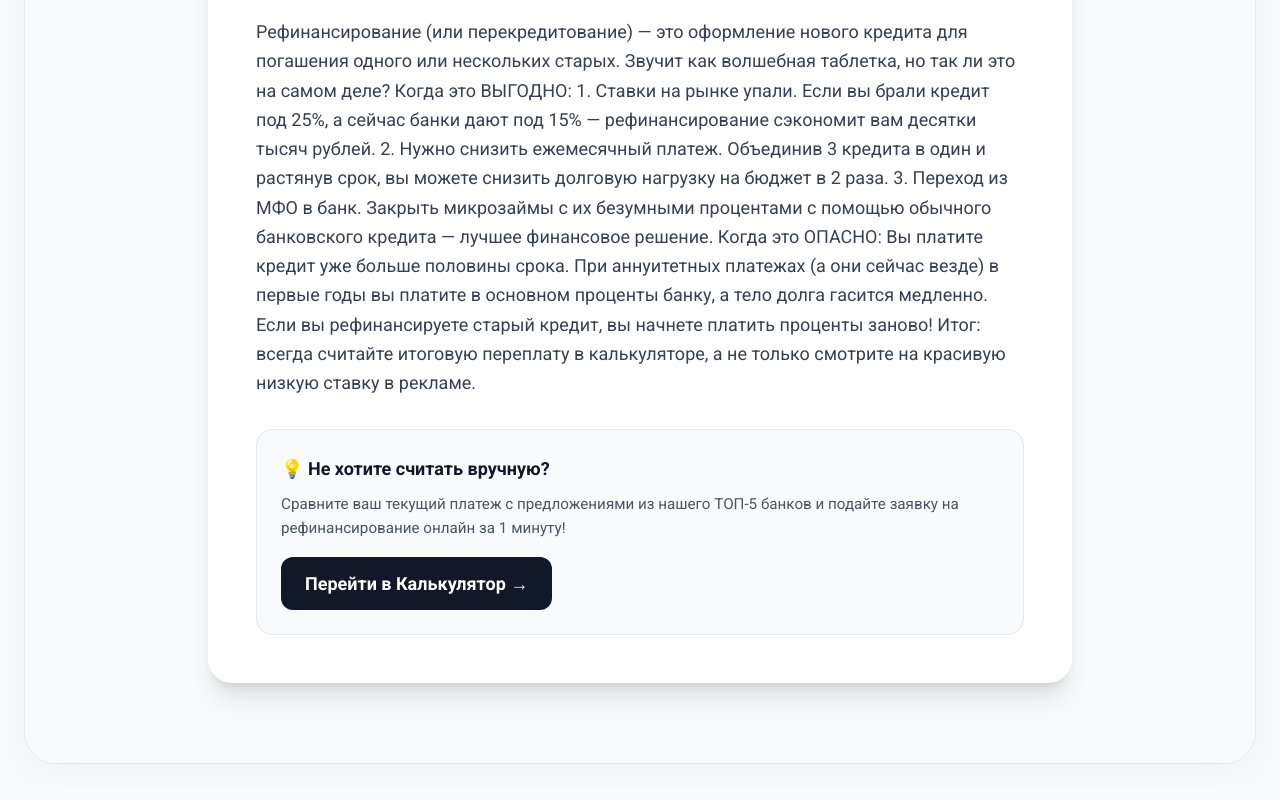
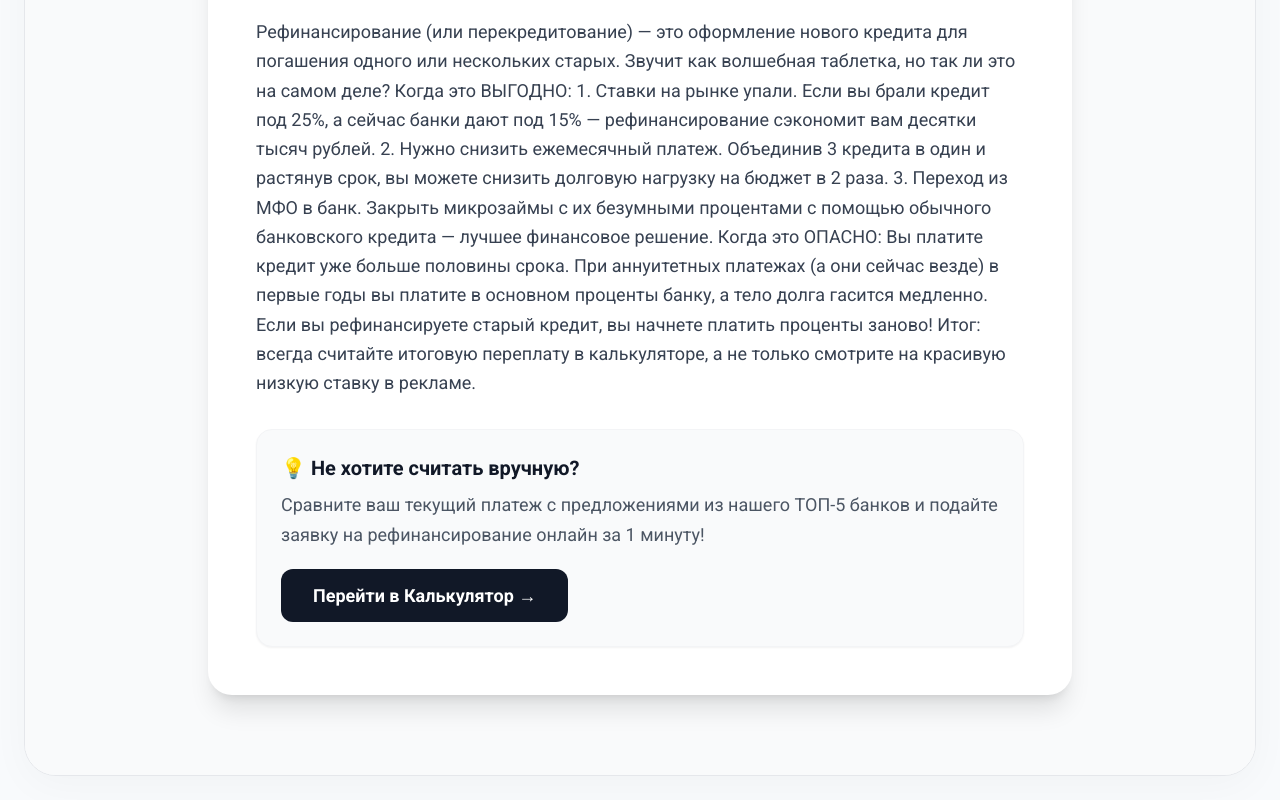
Before and after one commit to Gogih43/finprosto-1, a Next.js app: page /article/1 in a window 1280 px wide. Shown: the part 584-1384 px from the top of the page. Built offline with nearby package versions, Linux system fonts and the light colour scheme.

Commit message:
add 8 complete articles with SEO links

```diff
--- a/data/articles.ts
+++ b/data/articles.ts
@@ -20,10 +20,10 @@ export const articlesData = [
 
       Итог: всегда считайте итоговую переплату в калькуляторе, а не только смотрите на красивую низкую ставку в рекламе.
 
-      <div style="margin-top: 2rem; padding: 1.5rem; background-color: #f8fafc; border: 1px solid #e2e8f0; border-radius: 1rem;">
-        <h4 style="font-size: 1.125rem; font-weight: 700; margin-bottom: 0.5rem; color: #111827;">💡 Не хотите считать вручную?</h4>
-        <p style="color: #4b5563; margin-bottom: 1rem; font-size: 0.95rem;">Сравните ваш текущий платеж с предложениями из нашего ТОП-5 банков и подайте заявку на рефинансирование онлайн за 1 минуту!</p>
-        <a href="/#calculator" style="display: inline-block; background-color: #111827; color: #ffffff; font-weight: 600; padding: 0.75rem 1.5rem; border-radius: 0.75rem; text-decoration: none; transition: 0.3s;">Перейти в Калькулятор →</a>
+      <div class="mt-8 p-6 bg-gray-50 border border-gray-100 rounded-2xl shadow-sm">
+        <h4 class="text-xl font-bold text-gray-900 mb-2">💡 Не хотите считать вручную?</h4>
+        <p class="text-gray-600 mb-5">Сравните ваш текущий платеж с предложениями из нашего ТОП-5 банков и подайте заявку на рефинансирование онлайн за 1 минуту!</p>
+        <a href="/#calculator" class="inline-block bg-gray-900 hover:bg-indigo-600 text-white font-bold py-3 px-8 rounded-xl transition-colors duration-300">Перейти в Калькулятор &rarr;</a>
       </div>
     `
   },
@@ -46,10 +46,10 @@ export const articlesData = [
       2. Возьмите рассрочку на чайник. Самый простой способ показать банкам, что вы исправились — купить дешевую технику в рассрочку и погасить её без просрочек.
       3. Откройте зарплатный проект. Банк, на карту которого вы стабильно получаете деньги, доверяет вам гораздо больше остальных.
 
-      <div style="margin-top: 2rem; padding: 1.5rem; background-color: #f8fafc; border: 1px solid #e2e8f0; border-radius: 1rem;">
-        <h4 style="font-size: 1.125rem; font-weight: 700; margin-bottom: 0.5rem; color: #111827;">💳 Нужен быстрый способ поднять рейтинг?</h4>
-        <p style="color: #4b5563; margin-bottom: 1rem; font-size: 0.95rem;">Оформите бесплатную кредитную карту и совершайте мелкие покупки, гася долг в льготный период. Уралсиб и Т-Банк часто одобряют даже с низким рейтингом.</p>
-        <a href="/#credit-cards" style="display: inline-block; background-color: #111827; color: #ffffff; font-weight: 600; padding: 0.75rem 1.5rem; border-radius: 0.75rem; text-decoration: none;">Выбрать кредитную карту →</a>
+      <div class="mt-8 p-6 bg-gray-50 border border-gray-100 rounded-2xl shadow-sm">
+        <h4 class="text-xl font-bold text-gray-900 mb-2">💳 Нужен быстрый способ поднять рейтинг?</h4>
+        <p class="text-gray-600 mb-5">Оформите бесплатную кредитную карту и совершайте мелкие покупки, гася долг в льготный период. Уралсиб и Т-Банк часто одобряют даже с низким рейтингом.</p>
+        <a href="/#credit-cards" class="inline-block bg-gray-900 hover:bg-indigo-600 text-white font-bold py-3 px-8 rounded-xl transition-colors duration-300">Выбрать кредитную карту &rarr;</a>
       </div>
     `
   },
@@ -72,10 +72,10 @@ export const articlesData = [
 
       Совет профи: Уменьшайте платеж, но продолжайте платить старую сумму. Так вы получите математическую выгоду и психологическую безопасность.
 
-      <div style="margin-top: 2rem; padding: 1.5rem; background-color: #f8fafc; border: 1px solid #e2e8f0; border-radius: 1rem;">
-        <h4 style="font-size: 1.125rem; font-weight: 700; margin-bottom: 0.5rem; color: #111827;">🏠 Ищете выгодные условия для покупки жилья?</h4>
-        <p style="color: #4b5563; margin-bottom: 1rem; font-size: 0.95rem;">Мы собрали все актуальные льготные программы (Семейная, IT-ипотека, Новостройки) с максимальным шансом одобрения в одном месте.</p>
-        <a href="/#mortgage" style="display: inline-block; background-color: #111827; color: #ffffff; font-weight: 600; padding: 0.75rem 1.5rem; border-radius: 0.75rem; text-decoration: none;">Посмотреть ставки по Ипотеке →</a>
+      <div class="mt-8 p-6 bg-gray-50 border border-gray-100 rounded-2xl shadow-sm">
+        <h4 class="text-xl font-bold text-gray-900 mb-2">🏠 Ищете выгодные условия для покупки жилья?</h4>
+        <p class="text-gray-600 mb-5">Мы собрали все актуальные льготные программы (Семейная, IT-ипотека, Новостройки) с максимальным шансом одобрения в одном месте.</p>
+        <a href="/#mortgage" class="inline-block bg-gray-900 hover:bg-indigo-600 text-white font-bold py-3 px-8 rounded-xl transition-colors duration-300">Сравнить ставки по ипотеке &rarr;</a>
       </div>
     `
   },
@@ -98,10 +98,10 @@ export const articlesData = [
       2. Привлеките созаемщика с хорошей КИ.
       3. Рассмотрите кредит под залог автомобиля.
 
-      <div style="margin-top: 2rem; padding: 1.5rem; background-color: #fef2f2; border: 1px solid #fecaca; border-radius: 1rem;">
-        <h4 style="font-size: 1.125rem; font-weight: 700; margin-bottom: 0.5rem; color: #991b1b;">⚖️ Ситуация вышла из-под контроля?</h4>
-        <p style="color: #7f1d1d; margin-bottom: 1rem; font-size: 0.95rem;">Если банки уже отказывают в кредитах, а коллекторы не дают покоя, государство позволяет законно списать долги по закону 127-ФЗ.</p>
-        <a href="/#bankruptcy" style="display: inline-block; background-color: #b91c1c; color: #ffffff; font-weight: 600; padding: 0.75rem 1.5rem; border-radius: 0.75rem; text-decoration: none;">Пройти тест на списание долгов →</a>
+      <div class="mt-8 p-6 bg-gray-50 border border-gray-100 rounded-2xl shadow-sm">
+        <h4 class="text-xl font-bold text-gray-900 mb-2">⚖️ Ситуация вышла из-под контроля?</h4>
+        <p class="text-gray-600 mb-5">Если банки уже отказывают в кредитах, а коллекторы не дают покоя, государство позволяет законно списать долги по закону 127-ФЗ.</p>
+        <a href="/#bankruptcy" class="inline-block bg-gray-900 hover:bg-indigo-600 text-white font-bold py-3 px-8 rounded-xl transition-colors duration-300">Пройти тест на списание долгов &rarr;</a>
       </div>
     `
   },
@@ -126,10 +126,10 @@ export const articlesData = [
       Что выбрать в итоге?
       Если вы покупаете подержанное авто с рук — берите потребительский кредит. Если берете новую машину из салона — оформляйте автокредит.
 
-      <div style="margin-top: 2rem; padding: 1.5rem; background-color: #f8fafc; border: 1px solid #e2e8f0; border-radius: 1rem;">
-        <h4 style="font-size: 1.125rem; font-weight: 700; margin-bottom: 0.5rem; color: #111827;">🚗 Планируете покупку авто?</h4>
-        <p style="color: #4b5563; margin-bottom: 1rem; font-size: 0.95rem;">Мы собрали ТОП предложений от банков, которые выдают автокредиты на подержанные и новые машины без залога ПТС и КАСКО.</p>
-        <a href="/#autoloans" style="display: inline-block; background-color: #111827; color: #ffffff; font-weight: 600; padding: 0.75rem 1.5rem; border-radius: 0.75rem; text-decoration: none;">Подобрать автокредит →</a>
+      <div class="mt-8 p-6 bg-gray-50 border border-gray-100 rounded-2xl shadow-sm">
+        <h4 class="text-xl font-bold text-gray-900 mb-2">🚗 Планируете покупку авто?</h4>
+        <p class="text-gray-600 mb-5">Мы собрали ТОП предложений от банков, которые выдают автокредиты на подержанные и новые машины без залога ПТС и КАСКО.</p>
+        <a href="/#autoloans" class="inline-block bg-gray-900 hover:bg-indigo-600 text-white font-bold py-3 px-8 rounded-xl transition-colors duration-300">Подобрать автокредит &rarr;</a>
       </div>
     `
   },
@@ -150,10 +150,10 @@ export const articlesData = [
 
       Итог: Вы не заплатили банку ни рубля процентов, но получили кэшбэк за покупки и проценты по вкладу. За год такая схема может приносить от 20 до 50 тысяч рублей пассивного дохода!
 
-      <div style="margin-top: 2rem; padding: 1.5rem; background-color: #f8fafc; border: 1px solid #e2e8f0; border-radius: 1rem;">
-        <h4 style="font-size: 1.125rem; font-weight: 700; margin-bottom: 0.5rem; color: #111827;">💸 Хотите попробовать схему?</h4>
-        <p style="color: #4b5563; margin-bottom: 1rem; font-size: 0.95rem;">Для этого нужна карта с длинным льготным периодом и бесплатным обслуживанием. Мы отобрали лучшие варианты.</p>
-        <a href="/#credit-cards" style="display: inline-block; background-color: #111827; color: #ffffff; font-weight: 600; padding: 0.75rem 1.5rem; border-radius: 0.75rem; text-decoration: none;">Выбрать карту для кешбэка →</a>
+      <div class="mt-8 p-6 bg-gray-50 border border-gray-100 rounded-2xl shadow-sm">
+        <h4 class="text-xl font-bold text-gray-900 mb-2">💸 Хотите попробовать схему?</h4>
+        <p class="text-gray-600 mb-5">Для этого нужна карта с длинным льготным периодом и бесплатным обслуживанием. Мы отобрали лучшие варианты.</p>
+        <a href="/#credit-cards" class="inline-block bg-gray-900 hover:bg-indigo-600 text-white font-bold py-3 px-8 rounded-xl transition-colors duration-300">Выбрать карту для кешбэка &rarr;</a>
       </div>
     `
   },
@@ -179,10 +179,10 @@ export const articlesData = [
 
       Банкротство — это не клеймо, а законный способ начать финансовую жизнь с чистого листа.
 
-      <div style="margin-top: 2rem; padding: 1.5rem; background-color: #fef2f2; border: 1px solid #fecaca; border-radius: 1rem;">
-        <h4 style="font-size: 1.125rem; font-weight: 700; margin-bottom: 0.5rem; color: #991b1b;">🛡️ Узнайте, подходите ли вы под закон 127-ФЗ</h4>
-        <p style="color: #7f1d1d; margin-bottom: 1rem; font-size: 0.95rem;">Ответьте на 3 простых вопроса в нашем онлайн-тесте и получите список проверенных юристов с гарантией результата.</p>
-        <a href="/#bankruptcy" style="display: inline-block; background-color: #b91c1c; color: #ffffff; font-weight: 600; padding: 0.75rem 1.5rem; border-radius: 0.75rem; text-decoration: none;">Узнать шансы на списание →</a>
+      <div class="mt-8 p-6 bg-gray-50 border border-gray-100 rounded-2xl shadow-sm">
+        <h4 class="text-xl font-bold text-gray-900 mb-2">🛡️ Узнайте, подходите ли вы под закон 127-ФЗ</h4>
+        <p class="text-gray-600 mb-5">Ответьте на 3 простых вопроса в нашем онлайн-тесте и получите список проверенных юристов с гарантией результата.</p>
+        <a href="/#bankruptcy" class="inline-block bg-gray-900 hover:bg-indigo-600 text-white font-bold py-3 px-8 rounded-xl transition-colors duration-300">Узнать шансы на списание &rarr;</a>
       </div>
     `
   },
@@ -204,12 +204,12 @@ export const articlesData = [
       Если у вас или ваших родителей уже есть квартира, банк с удовольствием выдаст 100% стоимости нового жилья под залог старого.
 
       Способ 3: Завышение стоимости (Рискованно!)
-      Иногда продавцы "вторички" соглашаются написать в договоре сумму больше реальной. Банк выдает ипотеку на "завышенную" сумму, и эти деньги идут продавцу как фиктивный первоначальный взнос. Мы настоятельно не рекомендуем эту серую схему — если вскроется обман, банк потребует вернуть все деньги сразу.
+      Иногда продавцы "вторички" соглашаются написать в договоре сумму больше реальной. Банк выдает ипотеку на "завышенную" сумму, и эти деньги идут продавцу как фиктивный первоначальный взнос. Мы настоятельно не рекомендуем эту серую схему.
 
-      <div style="margin-top: 2rem; padding: 1.5rem; background-color: #f8fafc; border: 1px solid #e2e8f0; border-radius: 1rem;">
-        <h4 style="font-size: 1.125rem; font-weight: 700; margin-bottom: 0.5rem; color: #111827;">🔑 Сделайте первый шаг к своей квартире</h4>
-        <p style="color: #4b5563; margin-bottom: 1rem; font-size: 0.95rem;">Проверьте, какие банки одобрят вам ипотеку сегодня. Мы собрали ТОП предложений с минимальным пакетом документов.</p>
-        <a href="/#mortgage" style="display: inline-block; background-color: #111827; color: #ffffff; font-weight: 600; padding: 0.75rem 1.5rem; border-radius: 0.75rem; text-decoration: none;">Посмотреть банки →</a>
+      <div class="mt-8 p-6 bg-gray-50 border border-gray-100 rounded-2xl shadow-sm">
+        <h4 class="text-xl font-bold text-gray-900 mb-2">🔑 Сделайте первый шаг к своей квартире</h4>
+        <p class="text-gray-600 mb-5">Проверьте, какие банки одобрят вам ипотеку сегодня. Мы собрали ТОП предложений с минимальным пакетом документов.</p>
+        <a href="/#mortgage" class="inline-block bg-gray-900 hover:bg-indigo-600 text-white font-bold py-3 px-8 rounded-xl transition-colors duration-300">Посмотреть ставки &rarr;</a>
       </div>
     `
   }
```
